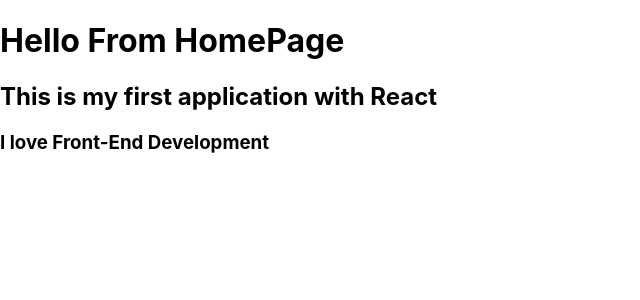
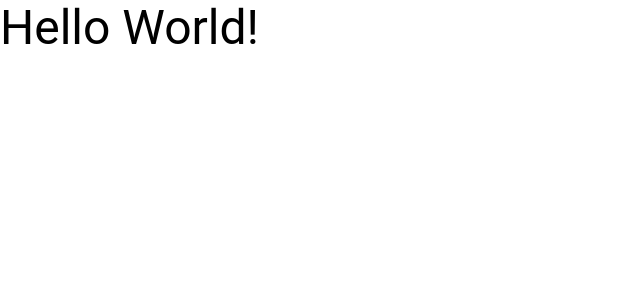
Before and after one commit to dinukamalitha/React-App, a React (Create React App) app: page / in a window 1280 px wide. Shown: the top 300 px of the page, without its empty margins (0-640 px from the left). Built offline with nearby package versions, Linux system fonts and the light colour scheme.

Commit message:
Component Modified

```diff
--- a/package.json
+++ b/package.json
@@ -8,7 +8,7 @@
     "@testing-library/user-event": "^13.5.0",
     "react": "^18.2.0",
     "react-dom": "^18.2.0",
-    "react-scripts": "5.0.1",
+    "react-scripts": "^2.1.3",
     "web-vitals": "^2.1.4"
   },
   "scripts": {
--- a/src/app/App.js
+++ b/src/app/App.js
@@ -1,5 +1,5 @@
-import React from "react"
-import HomePage from "../pages/home/index";
+import React from "react";
+import HomePage from "../pages/home/index.jsx";
 
 function App() {
   return (
--- a/src/components/home/greeting/index.jsx
+++ b/src/components/home/greeting/index.jsx
@@ -1,4 +1,6 @@
 import {Component} from "react";
+import React from "react";
+import Typography from '@mui/material/Typography';
 
 class Greeting extends Component{
     constructor(props) {
@@ -18,3 +20,5 @@
         )
     }
 }
+
+export default Greeting;
--- a/src/pages/home/index.jsx
+++ b/src/pages/home/index.jsx
@@ -1,4 +1,6 @@
 import {Component} from "react";
+import React from "react";
+import Greeting from "../../components/home/greeting";
 
 class HomePage extends Component {
     constructor(props) {
@@ -7,11 +9,7 @@
 
     render(){
         return(
-            <div>
-                <h1>Hello From HomePage</h1>
-                <h2>This is my first application with {this.props.name}</h2>
-                <h3>I love {this.props.type} Development</h3>
-            </div>
+           <Greeting/>
         )
     }
 }
```
Also changed, not shown: 1 other file (tests, documents, lock files or other folders).
